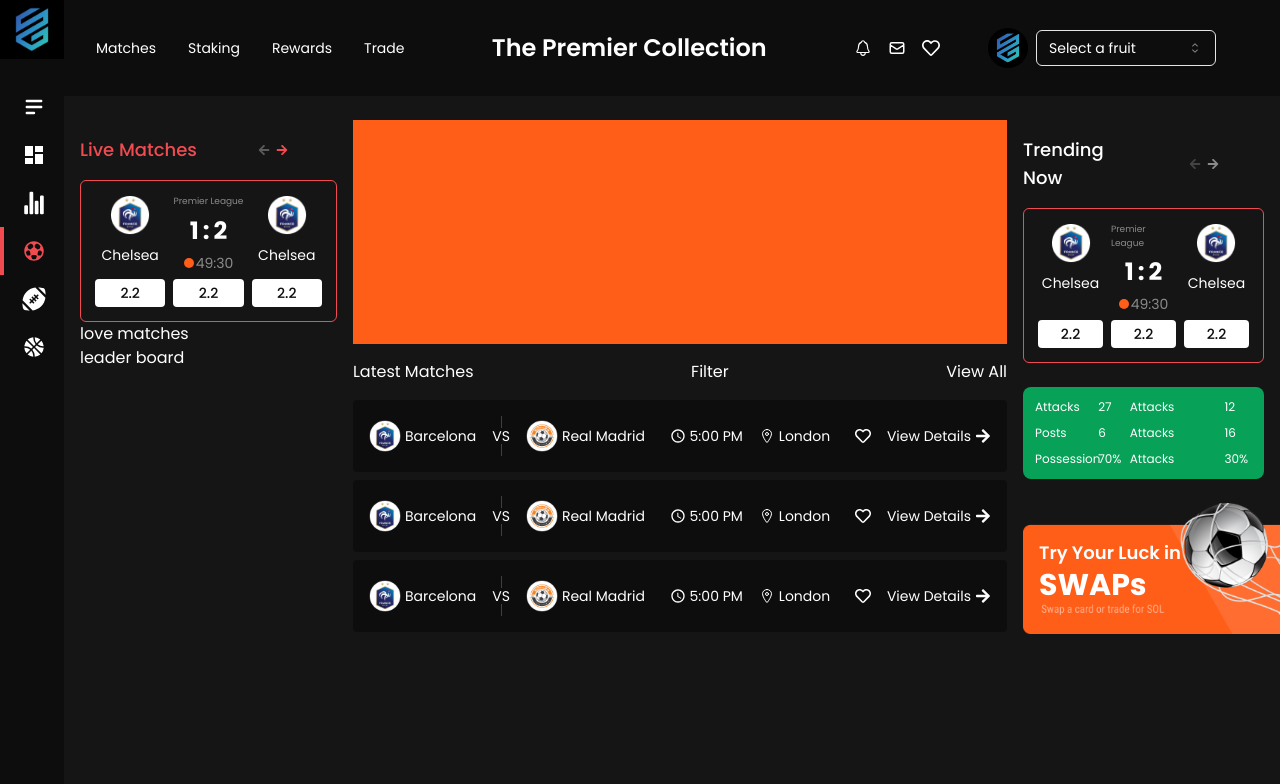
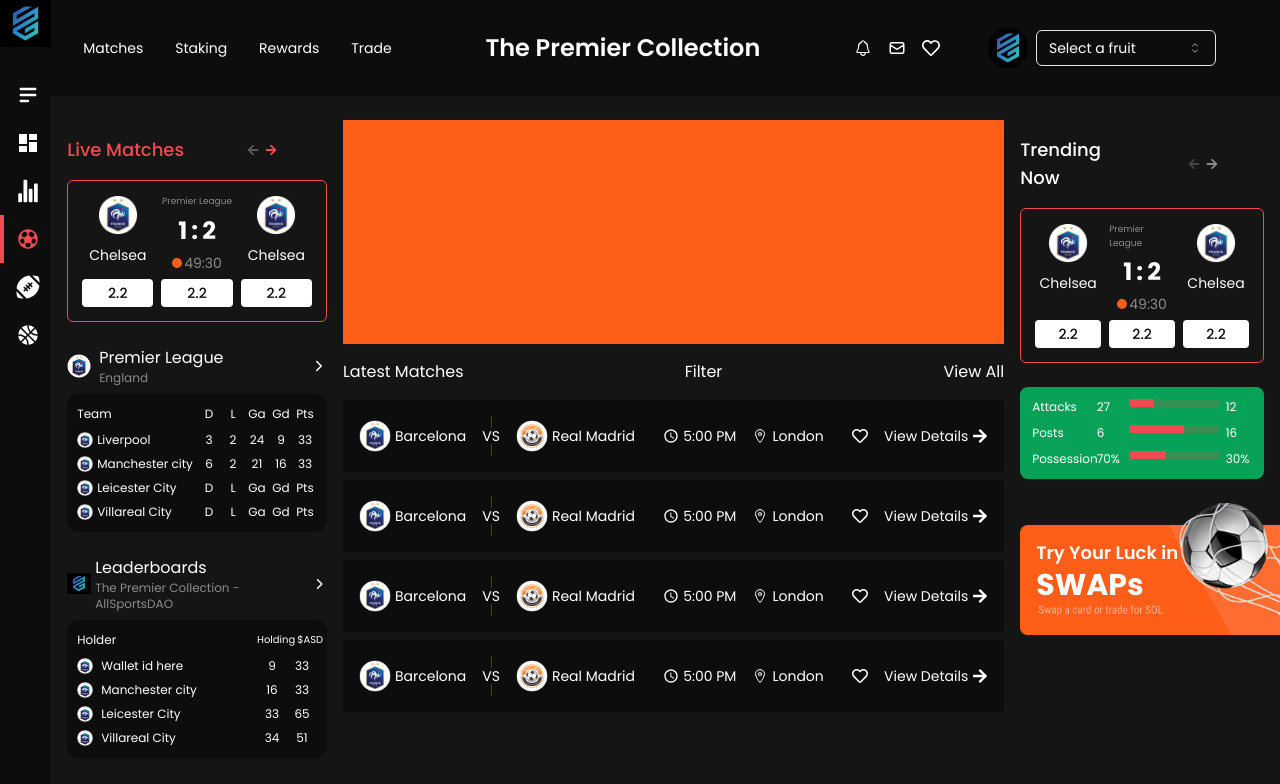
Before and after one commit to rakibulhasan-bu/premier-league, a Next.js app: page /soccer in a window 1280 px wide. Shown: the top 784 px of the page. Built offline with nearby package versions, Linux system fonts and the light colour scheme.

Commit message:
left side completed

```diff
--- a/app/globals.css
+++ b/app/globals.css
@@ -74,3 +74,19 @@
     @apply bg-background text-foreground;
   }
 }
+
+/* width */
+::-webkit-scrollbar {
+  width: 5px;
+  height: 5px;
+}
+/* Track */
+::-webkit-scrollbar-track {
+  background: #151515;
+  border-radius: 4px;
+}
+/* Handle */
+::-webkit-scrollbar-thumb {
+  background: rgb(81, 81, 81);
+  border-radius: 5px;
+}
--- a/app/layout.tsx
+++ b/app/layout.tsx
@@ -24,12 +24,12 @@ export default function RootLayout({
       <body className={poppins.className}>
         <div className="flex h-screen overflow-auto text-white">
           {/* this is left side bar  */}
-          <div className='w-[5%] h-full bg-black'>
+          <div className='w-[4%] 2xl:w-[5%] h-full overflow-auto bg-black'>
             <LeftSidebar />
           </div>
 
           {/* this is right side  */}
-          <div className='w-[95%] bg-bgBlack h-full'>
+          <div className='w-[96%] 2xl:w-[95%] bg-bgBlack h-full overflow-auto'>
             {children}
           </div>
         </div>
--- /dev/null
+++ b/app/soccer/LeaderBoardCard.tsx
@@ -0,0 +1,69 @@
+import Image from "next/image";
+import teamOne from '../../public/teamone.png'
+
+export default function LeaderBoardCard() {
+    return (
+        <div className='w-full text-xs space-y-2 2xl:space-y-2.5 rounded-xl py-3 px-2.5 2xl:p-4 bg-black'>
+            {/* this is heading  */}
+            <div className='w-full flex items-center mb-2.5'>
+                <div className='w-3/4'>
+                    <p>Holder</p>
+                </div>
+
+                <div className='w-1/4 flex items-center gap-0.5 text-[10px]'>
+                    <span>Holding</span>
+                    <span>$ASD</span>
+                </div>
+            </div>
+
+            {/* this is another divs  */}
+            <div className='flex items-center justify-between'>
+                <div className='w-3/4 flex items-center gap-2'>
+                    <Image src={teamOne} alt="team" width={16} height={16} />
+                    <p>Wallet id here</p>
+                </div>
+
+                <div className='w-1/4 grid grid-cols-2 justify-items-center'>
+                    <p>9</p>
+                    <p>33</p>
+                </div>
+            </div>
+
+            <div className='flex items-center justify-between'>
+                <div className='w-3/4 flex items-center gap-2'>
+                    <Image src={teamOne} alt="team" width={16} height={16} />
+                    <p>Manchester city</p>
+                </div>
+
+                <div className='w-1/4 grid grid-cols-2 justify-items-center'>
+                    <p>16</p>
+                    <p>33</p>
+                </div>
+            </div>
+
+            <div className='flex items-center justify-between'>
+                <div className='w-3/4 flex items-center gap-2'>
+                    <Image src={teamOne} alt="team" width={16} height={16} />
+                    <p>Leicester City</p>
+                </div>
+
+                <div className='w-1/4 grid grid-cols-2  justify-items-center'>
+                    <p>33</p>
+                    <p>65</p>
+                </div>
+            </div>
+
+            <div className='flex items-center justify-between'>
+                <div className='w-3/4 flex items-center gap-2'>
+                    <Image src={teamOne} alt="team" width={16} height={16} />
+                    <p>Villareal City</p>
+                </div>
+
+                <div className='w-1/4 grid justify-items-center grid-cols-2'>
+                    <p>34</p>
+                    <p>51</p>
+                </div>
+            </div>
+        </div>
+    )
+}
--- /dev/null
+++ b/app/soccer/LeagueCard.tsx
@@ -0,0 +1,84 @@
+import Image from "next/image"
+import teamOne from '../../public/teamone.png'
+
+export default function LeagueCard() {
+    return (
+        <div className='w-full text-xs space-y-2 2xl:space-y-2.5 rounded-xl py-3 px-2.5 2xl:p-4 bg-black'>
+            {/* this is heading  */}
+            <div className='flex items-center mb-2.5'>
+                <div className='w-1/2'>
+                    <p>Team</p>
+                </div>
+
+                <div className='w-1/2 grid justify-items-center grid-cols-5'>
+                    <p>D</p>
+                    <p>L</p>
+                    <p>Ga</p>
+                    <p>Gd</p>
+                    <p>Pts</p>
+                </div>
+            </div>
+
+            {/* this is another divs  */}
+            <div className='flex items-center font-light'>
+                <div className='w-1/2 flex items-center gap-1'>
+                    <Image src={teamOne} alt="team" width={16} height={16} />
+                    <p>Liverpool</p>
+                </div>
+
+                <div className='w-1/2 grid justify-items-center grid-cols-5'>
+                    <p>3</p>
+                    <p>2</p>
+                    <p>24</p>
+                    <p>9</p>
+                    <p>33</p>
+                </div>
+            </div>
+
+            <div className='flex items-center font-light'>
+                <div className='w-1/2 flex items-center gap-1'>
+                    <Image src={teamOne} alt="team" width={16} height={16} />
+                    <p>Manchester city</p>
+                </div>
+
+                <div className='w-1/2 grid justify-items-center grid-cols-5'>
+                    <p>6</p>
+                    <p>2</p>
+                    <p>21</p>
+                    <p>16</p>
+                    <p>33</p>
+                </div>
+            </div>
+
+            <div className='flex items-center font-light'>
+                <div className='w-1/2 flex items-center gap-1'>
+                    <Image src={teamOne} alt="team" width={16} height={16} />
+                    <p>Leicester City</p>
+                </div>
+
+                <div className='w-1/2 grid justify-items-center grid-cols-5'>
+                    <p>D</p>
+                    <p>L</p>
+                    <p>Ga</p>
+                    <p>Gd</p>
+                    <p>Pts</p>
+                </div>
+            </div>
+
+            <div className='flex items-center font-light'>
+                <div className='w-1/2 flex items-center gap-1'>
+                    <Image src={teamOne} alt="team" width={16} height={16} />
+                    <p>Villareal City</p>
+                </div>
+
+                <div className='w-1/2 grid justify-items-center grid-cols-5'>
+                    <p>D</p>
+                    <p>L</p>
+                    <p>Ga</p>
+                    <p>Gd</p>
+                    <p>Pts</p>
+                </div>
+            </div>
+        </div>
+    )
+}
--- a/app/soccer/LeftSoccerDiv.tsx
+++ b/app/soccer/LeftSoccerDiv.tsx
@@ -1,9 +1,15 @@
 import { FaArrowLeft, FaArrowRight } from "react-icons/fa";
 import MatchCard from "./MatchCard";
+import LeaderBoardCard from "./LeaderBoardCard";
+import { IoIosArrowForward } from "react-icons/io";
+import Image from "next/image";
+import team from '../../public/teamone.png'
+import logo from '../../public/logo.png'
+import LeagueCard from "./LeagueCard";
 
 export default function LeftSoccerDiv() {
     return (
-        <div className='w-[22%] ml-4 my-10 2xl:my-12'>
+        <div className='w-[22%] ml-4 mt-10 mb-4 2xl:my-12'>
             {/* this is live match div  */}
             <div className=''>
                 <div className='grid grid-cols-2 mb-4'>
@@ -17,13 +23,33 @@ export default function LeftSoccerDiv() {
             </div>
 
             {/* this is premier league div  */}
-            <div className=''>
-                love matches
+            <div className='my-6 2xl:my-10 space-y-2'>
+                <div className='flex items-center justify-between gap-2'>
+                    <div className='flex items-center gap-2'>
+                        <Image src={team} alt="england" width={24} height={24} />
+                        <div className=''>
+                            <h4 className="">Premier League</h4>
+                            <p className="text-xs text-white/50">England</p>
+                        </div>
+                    </div>
+                    <IoIosArrowForward />
+                </div>
+                <LeagueCard />
             </div>
 
             {/* this is leader board div  */}
-            <div className=''>
-                leader board
+            <div className='space-y-2'>
+                <div className='flex items-center justify-between'>
+                    <div className='flex items-center gap-1'>
+                        <Image src={logo} alt="england" width={24} height={24} />
+                        <div className=''>
+                            <h4 className="">Leaderboards</h4>
+                            <p className="text-xs text-white/50">The Premier Collection - AllSportsDAO</p>
+                        </div>
+                    </div>
+                    <IoIosArrowForward />
+                </div>
+                <LeaderBoardCard />
             </div>
         </div>
     )
--- a/app/soccer/MiddleSoccerDiv.tsx
+++ b/app/soccer/MiddleSoccerDiv.tsx
@@ -20,6 +20,7 @@ export default function MiddleSoccerDiv() {
                 <SingleMatch />
                 <SingleMatch />
                 <SingleMatch />
+                <SingleMatch />
             </div>
         </div>
     )
--- a/app/soccer/RightSoccerDiv.tsx
+++ b/app/soccer/RightSoccerDiv.tsx
@@ -2,6 +2,7 @@ import { FaArrowLeft, FaArrowRight } from "react-icons/fa";
 import MatchCard from "./MatchCard";
 import Image from "next/image";
 import swapImage from '../../public/swap-image.png';
+import { Progress } from "@/components/ui/progress";
 
 export default function RightSoccerDiv() {
     return (
@@ -20,24 +21,30 @@ export default function RightSoccerDiv() {
 
             {/* this is statistics div  */}
             <div className='bg-green mr-4 p-3 rounded-lg my-6 2xl:my-10 space-y-2.5 text-xs'>
-                <div className='grid grid-cols-7 gap-1'>
+                <div className='grid grid-cols-7 gap-1.5'>
                     <p className="col-span-2">Attacks</p>
                     <p className="col-span-1">27</p>
-                    <p className="col-span-3">Attacks</p>
+                    <p className="col-span-3">
+                        <Progress value={27} />
+                    </p>
                     <p className="col-span-1">12</p>
                 </div>
 
-                <div className='grid grid-cols-7 gap-1'>
+                <div className='grid grid-cols-7 gap-1.5'>
                     <p className="col-span-2">Posts</p>
                     <p className="col-span-1">6</p>
-                    <p className="col-span-3">Attacks</p>
+                    <p className="col-span-3">
+                        <Progress value={60} />
+                    </p>
                     <p className="col-span-1">16</p>
                 </div>
 
-                <div className='grid grid-cols-7 gap-1'>
+                <div className='grid grid-cols-7 gap-1.5'>
                     <p className="col-span-2">Possession</p>
                     <p className="col-span-1">70%</p>
-                    <p className="col-span-3">Attacks</p>
+                    <p className="col-span-3">
+                        <Progress value={40} />
+                    </p>
                     <p className="col-span-1">30%</p>
                 </div>
             </div>
```
